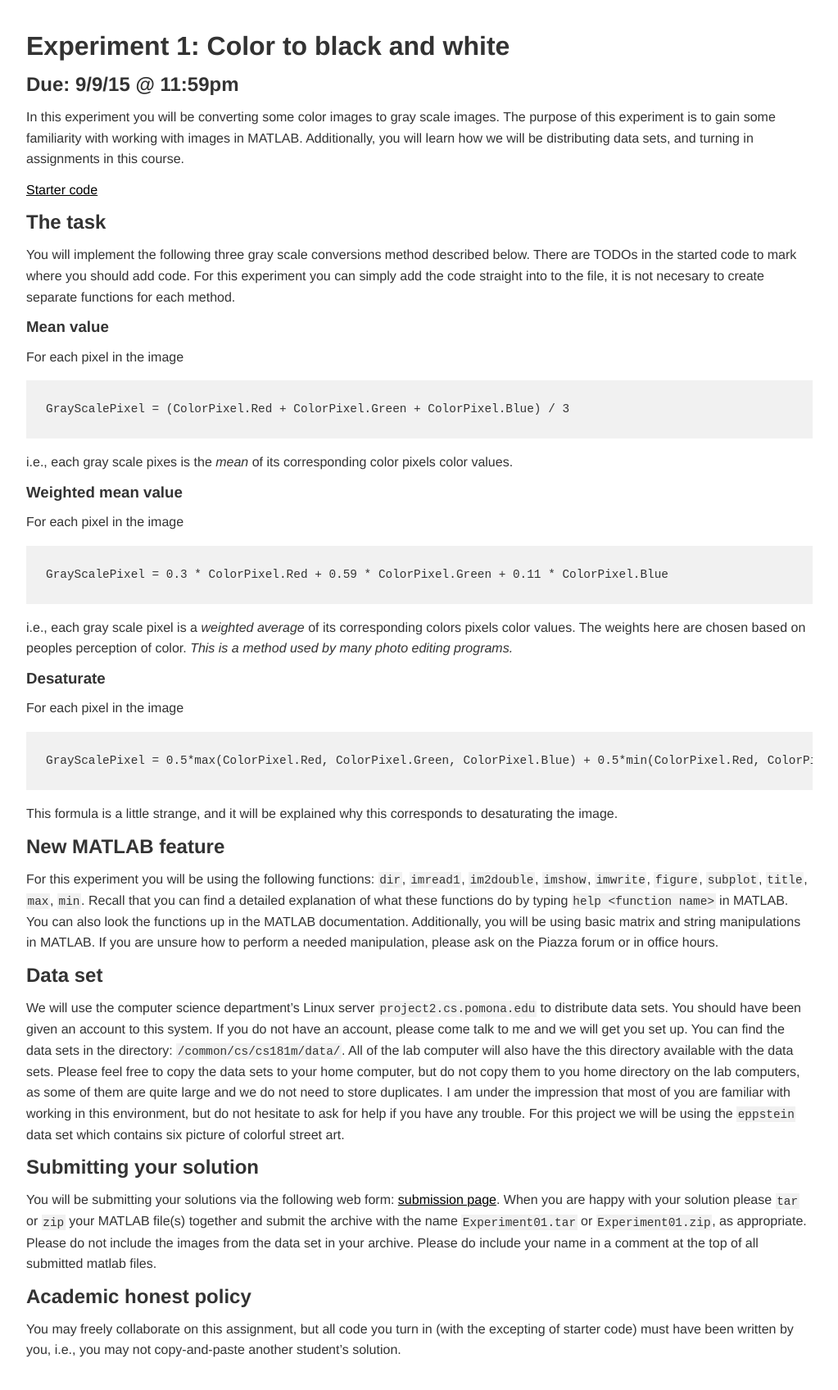
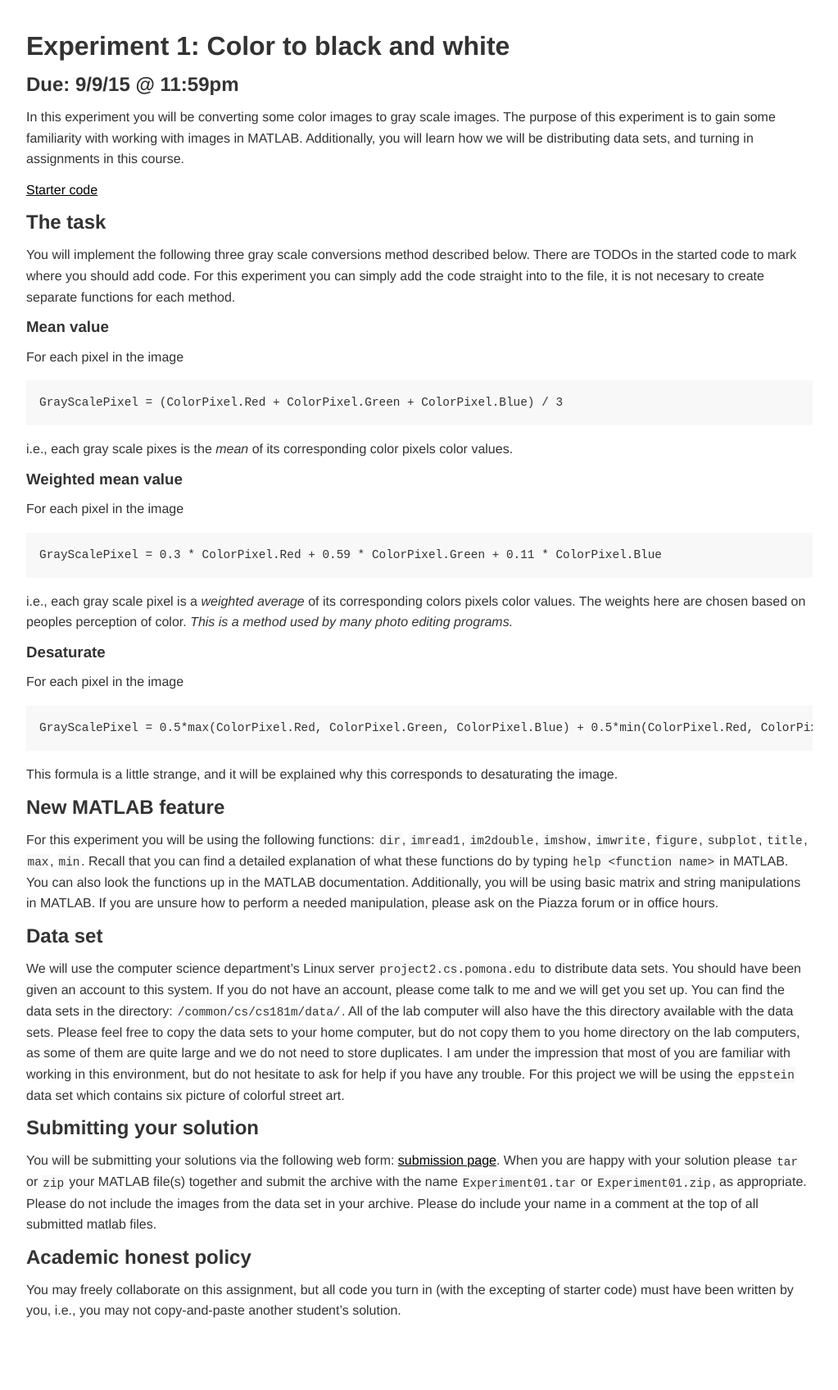
Before and after one commit to jacksonjw12/mbannister.github.io, a Jekyll site: the page built from _teaching/181m-f15/experiment01.md, in a window 1280 px wide. Shown: the whole page at 82% size, without its empty margins (128-1151 px from the left). Built offline with Jekyll 4.4.1, drawn with Linux system fonts in a browser that asks for light colours; after the commit the page ends 1648 px from its top, so only the background shows below that.

Commit message:
Small changes to sass

```diff
--- a/_sass/common.sass
+++ b/_sass/common.sass
@@ -92,14 +92,14 @@ dl
 
 code
   white-space: nowrap
-  background: #F1F1F1
+  background: #f8f8f8
   padding: 0.1rem 0.1rem
   font-size: 90%
 
 pre > code
   display: block
   white-space: pre
-  padding: 1.5rem
+  padding: 1rem
   overflow: auto
 
 // Table stuff
@@ -125,6 +125,9 @@ tr, td, th
 tbody tr:nth-child(2n+0) td
   background-color: #f9f9f9
 
+td:first-child
+  white-space: nowrap
+
 // Hack for firefox
 abbr[title]
   text-decoration: none
```
Also changed, not shown: css/default.sass (line endings or trailing spaces), css/homepage.sass (line endings or trailing spaces).
